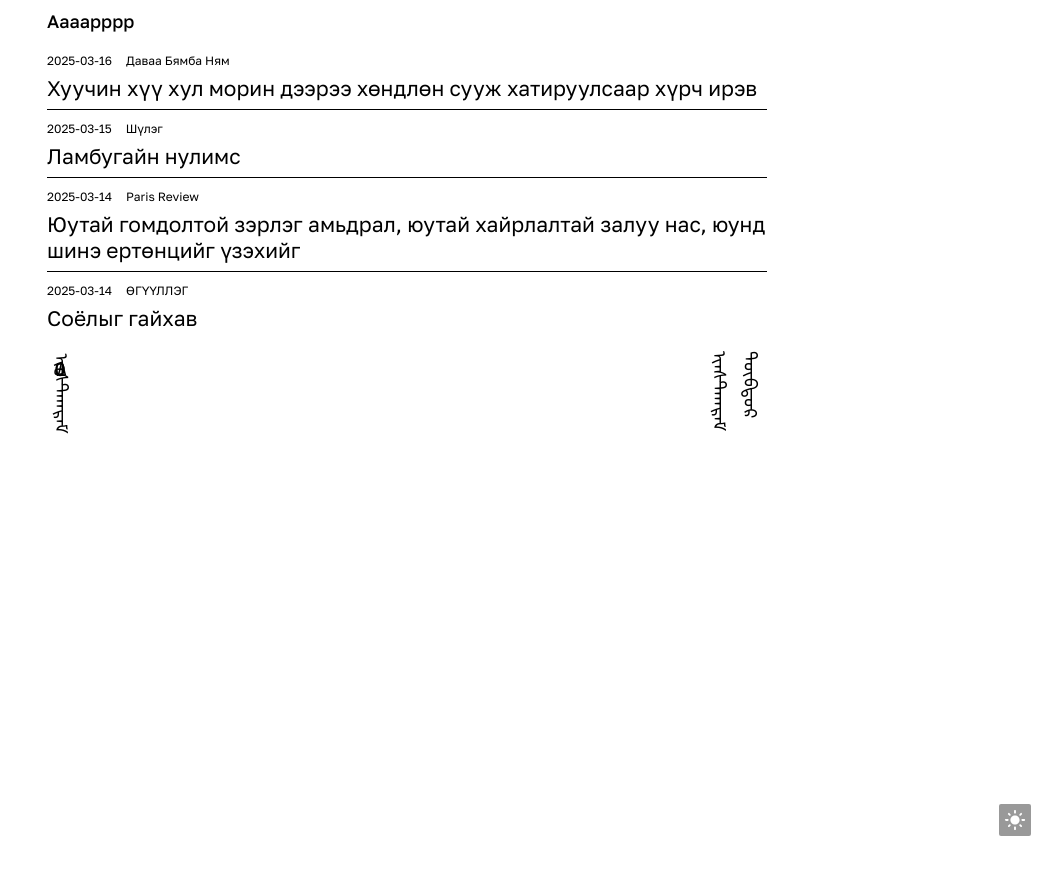
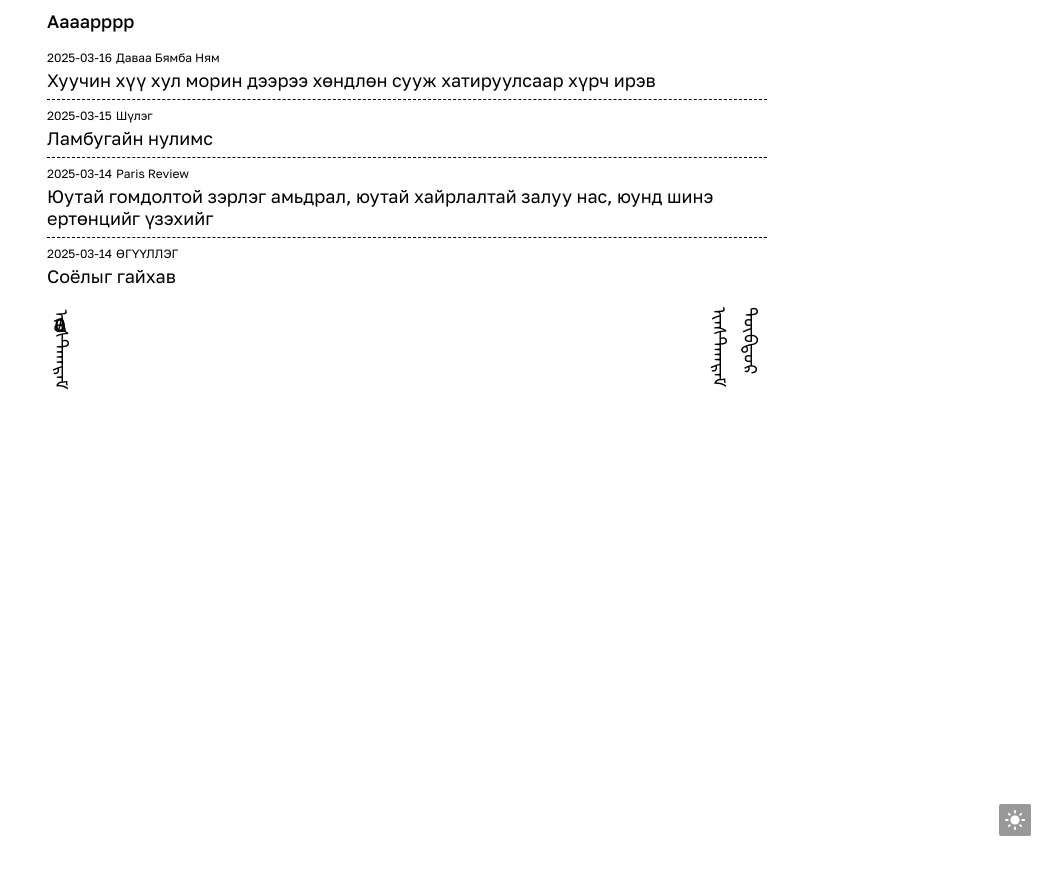
Before and after one commit to aaaarrrrvvvv/aaaarrrrvvvv.github.io, a Jekyll site: the page built from index.html, in a window 1280 px wide. Shown: the top 875 px of the page, without its empty margins (233-1280 px from the left). Built offline with Jekyll 4.4.1, drawn with Linux system fonts in a browser that asks for light colours; some web fonts are replaced.

Commit message:
Update page.css

```diff
--- a/static/css/page.css
+++ b/static/css/page.css
@@ -1,5 +1,5 @@
 .list-post > h2 {
-  font-size: 21px;
+  font-size: 18px;
   font-weight: bold;
   padding: 12px 0;
 }
@@ -12,7 +12,7 @@
   flex-direction: column;
   padding: 8px 0;
   gap: 4px;
-  border-bottom: 0.5px solid;
+  border-bottom: 0.5px dashed;
   padding: 8px 0;
 }
 .list-post li:last-child {
@@ -22,7 +22,6 @@
   display: flex;
   justify-content: flex-start;
   align-items: center;
-  gap: 10px;
 }
 .list-post li .date {
   color: #000000;
@@ -34,7 +33,6 @@
   flex-wrap: wrap;
   gap: 8px;
   flex-shrink: 0;
-  padding: 3px 0;
   margin-left: 4px;
   font-size: 12px;
 }
@@ -51,7 +49,7 @@
   word-break: break-word;
 }
 .list-post li .title a {
-  font-size: 21px;
+  font-size: 18px;
   text-decoration: none;
 }
 
@@ -125,7 +123,7 @@
     padding: 6px 0;
   }
   .list-post li .title a {
-    font-size: 19px;
+    font-size: 18px;
   }
   .list-post .categories {
     display: none;
@@ -139,7 +137,7 @@
   }
 }
 .welcome {
-  font-size: 19px
+  font-size: 18px
   border-left: 3px solid #333333;
   background-color: #ededed;
   padding: 9px 9px 9px 15px;
```
